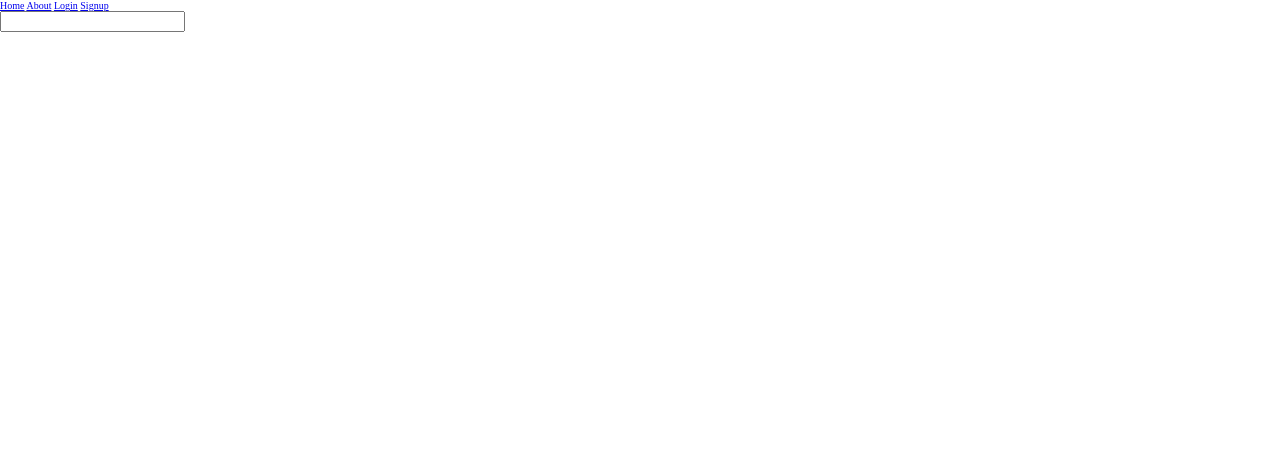
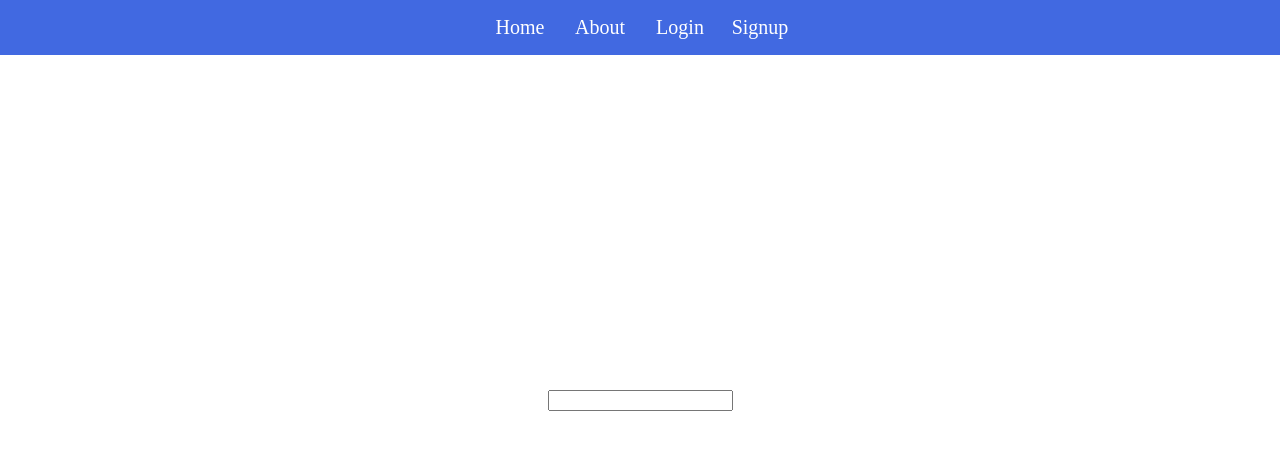
Before and after one commit to Kingsimba754/Genext, a SvelteKit app: page / in a window 1280 px wide. Shown: the top 450 px of the page. Built offline with nearby package versions, Linux system fonts and the light colour scheme.

Commit message:
wip: added basic nav bar layout

```diff
--- a/public/global.css
+++ b/public/global.css
@@ -19,6 +19,7 @@ html, body {
  * ---------- */
 :root {
     /* background colors */
+    --primary-col: royalblue;
 
     /* other colors */
     --white-col: white;
@@ -87,3 +88,26 @@ html, body {
 /* --------------- *
  *   APPLICATION   *
  * --------------- */
+nav {
+    position: absolute;
+    background-color: var(--primary-col);
+}
+
+nav > .nav-item {
+    display: grid;
+    place-items: center;
+    min-height: 5.5rem;
+    min-width: 8rem;
+    font-size: 2rem;
+    text-decoration: none;
+    color: white;
+}
+
+section:is(.gene-search, .about) {
+    min-height: 100vh;
+}
+
+section.gene-search {
+    display: grid;
+    place-items: center;
+}
--- a/src/components/common/NavBar.svelte
+++ b/src/components/common/NavBar.svelte
@@ -1,6 +1,6 @@
-<nav>
-    <a href="/">Home</a>
-    <a href="/">About</a>
-    <a href="/">Login</a>
-    <a href="/">Signup</a>
+<nav class="width-full flex justify-center">
+    <a href="/" class="nav-item">Home</a>
+    <a href="/" class="nav-item">About</a>
+    <a href="/" class="nav-item">Login</a>
+    <a href="/" class="nav-item">Signup</a>
 </nav>
```
